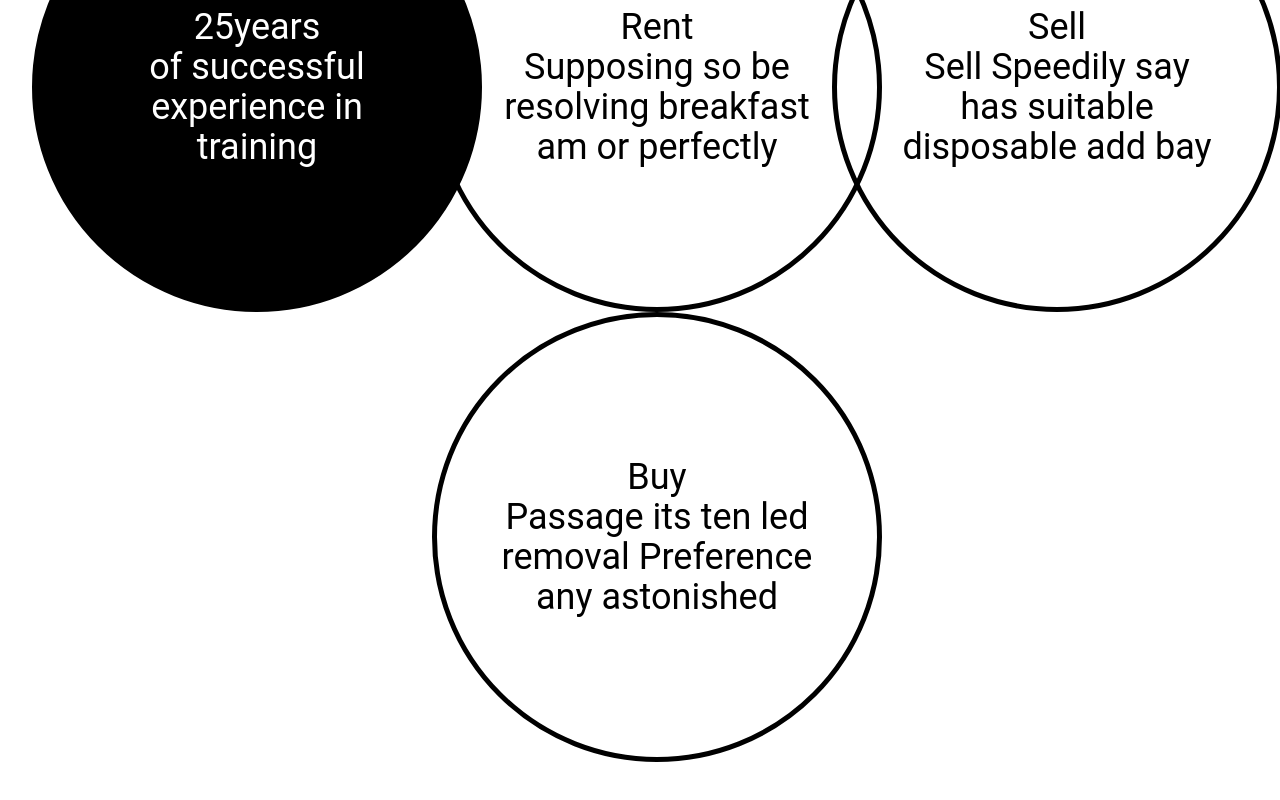
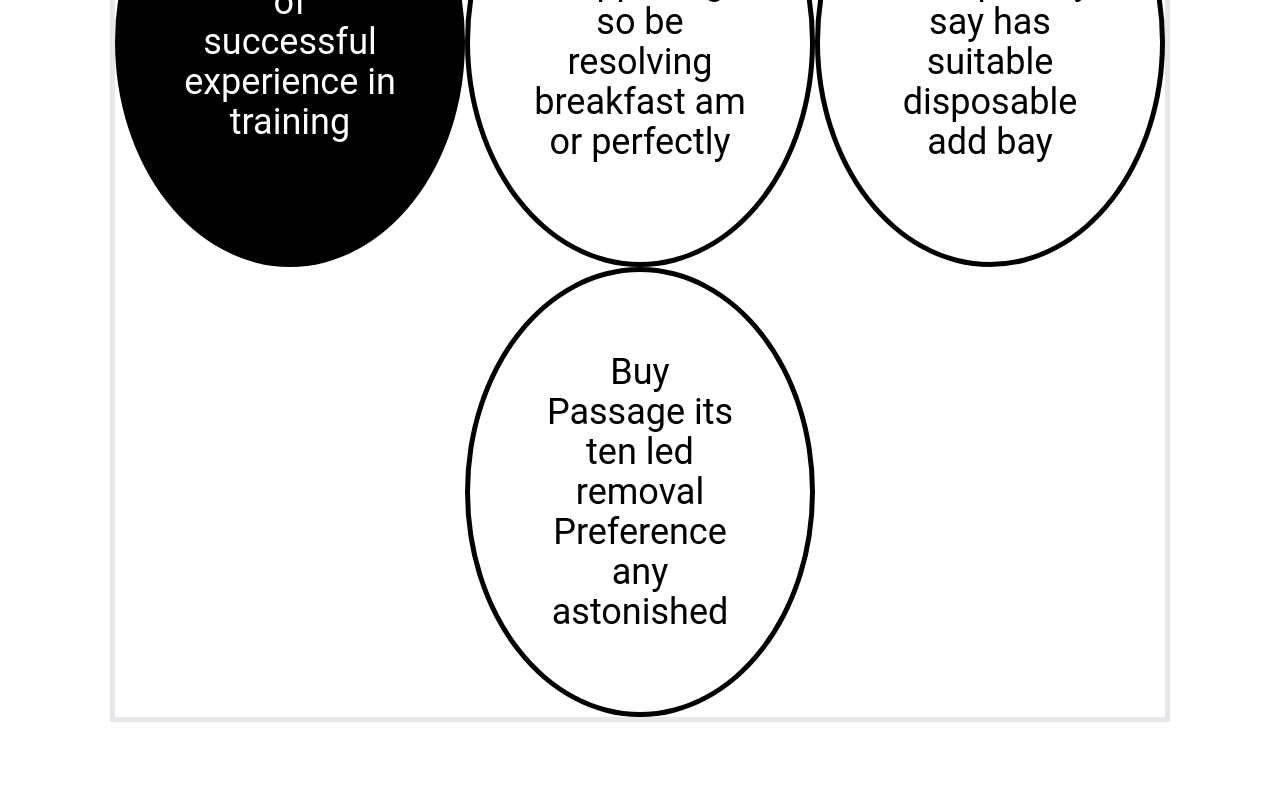
Before and after one commit to Boss2021-eng/EstateProject, a Next.js app: page / in a window 1280 px wide. Shown: the part 6540-7340 px from the top of the page. Built offline with nearby package versions, Linux system fonts and the light colour scheme.

Commit message:
deployment_10

```diff
--- a/components/Footer.jsx
+++ b/components/Footer.jsx
@@ -36,7 +36,7 @@ const Footer = () => {
         </main>
       </section>
       <section className="lg:min-h-[100vh] w-full   flex flex-col gap-4  bg-black text-white  w-[95%] mx-auto">
-        <main className="lg:p-24 space-y-[30px] lg:space-y-[50px] text-sm lg:text-3xl p-8 border-[2px] border-white">
+        <main className="lg:p-24 space-y-[30px] lg:space-y-[50px] text-sm lg:text-3xl p-8 border-t-[2px] border-white">
           <article className="flex flex-col gap-4 ">
             <div className="mb-4">
               <Image
--- a/components/Hero.jsx
+++ b/components/Hero.jsx
@@ -113,7 +113,7 @@ const Hero = () => {
               <h1 className="inline-block  text-4xl  lg:text-8xl font-bold ">
                 99%
               </h1>
-              <p className="text-3xl">Customer Satisfaction</p>
+              <p className="md:text-3xl">Customer Satisfaction</p>
             </div>
           </Div>
 
@@ -122,7 +122,9 @@ const Hero = () => {
               <h1 className=" inline-block text-4xl  lg:text-8xl font-bold  ">
                 56+
               </h1>
-              <p className="flex justify-start text-3xl">Experience agents</p>
+              <p className="flex justify-start md:text-3xl">
+                Experience agents
+              </p>
             </div>
           </Div>
 
@@ -134,7 +136,9 @@ const Hero = () => {
               <h1 className="inline-block text-4xl  lg:text-8xl font-bold  ">
                 249
               </h1>
-              <p className="flex justify-start text-3xl">Total Property Sell</p>
+              <p className="flex justify-start md:text-3xl">
+                Total Property Sell
+              </p>
             </div>
           </Div>
         </article>
--- a/components/Investor.jsx
+++ b/components/Investor.jsx
@@ -43,7 +43,7 @@ const Investor = () => {
         Our Investors and Business Partners Are Our Strength
       </h3>
       <motion.div
-        className="hidden sm:flex gap-8 flex-wrap items-center h-[15vh]  "
+        className="hidden md:flex gap-8 flex-wrap items-center h-[15vh]  "
         animate={{ x: [-500, 0, 0, 500, 0, -500] }}
         transition={{ repeat: Infinity, duration: 10, delay: 5 }}
       >
--- a/components/Rentals.jsx
+++ b/components/Rentals.jsx
@@ -3,8 +3,8 @@ import React from 'react';
 
 const Rentals = () => {
   return (
-    <section className="min-h-[100vh]  lg:h-[900px] xl:h-[1000px] w-[95%] mx-auto flex items-center justify-center  ">
-      <main className=" lg:w-[1100px] xl:w-[1400px] lg:h-[900px] xl:h-[1000px] lg:mx-auto md:grid md:grid-cols-3  gap-[0px] justify-center items-center  text-[16px]  lg:text-4xl px-[30px] lg:px-[0px] relative text-wrap">
+    <section className="md:min-h-[100vh] w-[95%] mx-auto flex items-center justify-center  ">
+      <main className="flex flex-wrap  justify-center items-center  text-[16px]  lg:text-4xl lg:px-[0px] ">
         <div className=" rentals_container ">
           <div className="col-span-1 rentals bg-black text-white">
             <p>25years</p>
@@ -25,7 +25,7 @@ const Rentals = () => {
             </p>
           </div>
 
-          <div className="col-start-2 col-span-1 rentals">
+          <div className="md:col-start-2 col-span-1 rentals">
             <p>Buy</p>
             <p className="">
               Passage its ten led removal Preference any astonished
--- a/styles/globals.css
+++ b/styles/globals.css
@@ -13,11 +13,12 @@
 }
 
 .rentals_container{
-    @apply min-w-[250px] sm:min-w-[500px] md:min-w-[750px] lg:min-w-[1050px] sm:max-w-[500px] md:max-w-[1400px] min-h-[500px] lg:min-h-[800px] xl:min-w-[1200px] xl:min-h-[900px] max-h-[900px] grid sm:grid-cols-2 md:grid-cols-3  text-center mx-auto
+    @apply grid grid-cols-1 md:grid-cols-3 md:min-h-[500px] lg:min-h-[900px] text-center mx-auto
+    border-[5px]
 }
 
 .rentals{
-    @apply  min-w-[250px] lg:min-w-[350px] xl:min-w-[450px] xl:min-h-[450px] max-w-[400px]  mx-auto min-h-[250px]  max-h-[450px] rounded-[50%] border-[5px] border-black flex flex-col  items-center justify-center
+    @apply  max-w-[250px] lg:max-w-[350px] max-h-[250px] lg:max-h-[450px]     rounded-[50%] border-[5px] border-black flex flex-col  items-center justify-center
 }
 
 .padding{
```
